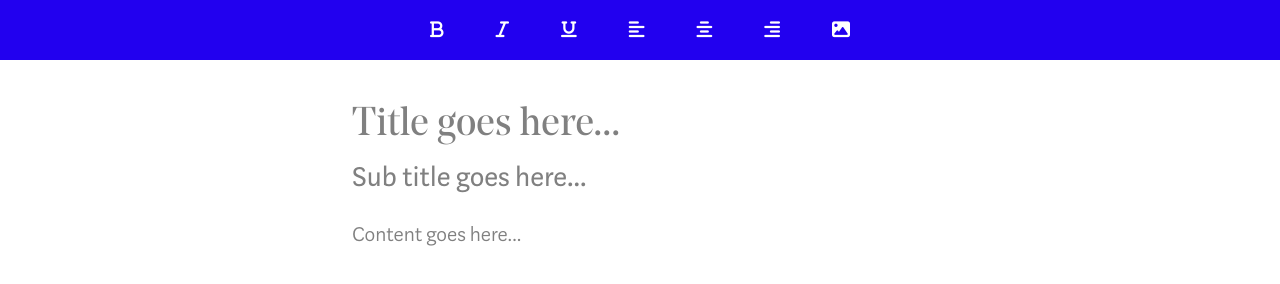
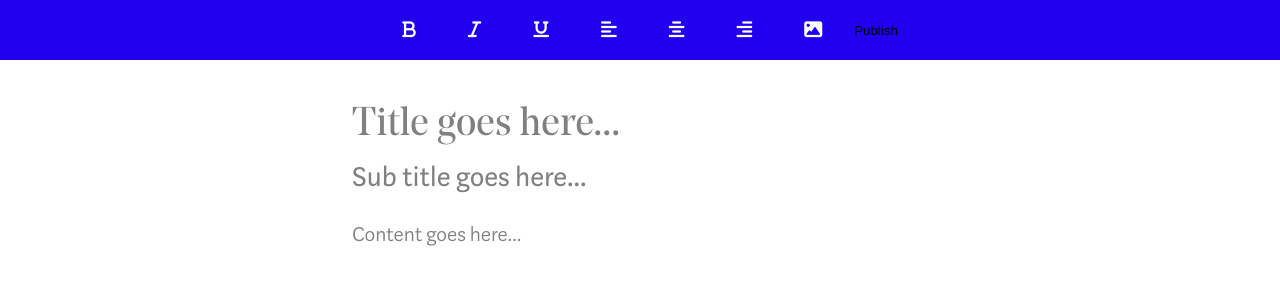
Before and after one commit to RusimbiP/Teamwork, a plain HTML site: page pages/create.html in a window 1280 px wide. Drawn offline with Linux system fonts and the light colour scheme; files whose address does not match are found by name.

Commit message:
feat(write-article):add publish button [#168395204]

```diff
--- a/pages/create.html
+++ b/pages/create.html
@@ -19,6 +19,8 @@
         <button onclick="justifyRight()"><i class="fa fa-align-right"></i></button>
 
         <button onclick="doAddImage()"><i class="fas fa-image"></i></button>
+
+        <button class="publishBtn">Publish</button>
     </section>
     <section id="editor">
         <p class="title" contenteditable="true" data-placeholder="Title goes here..."></p>
```
